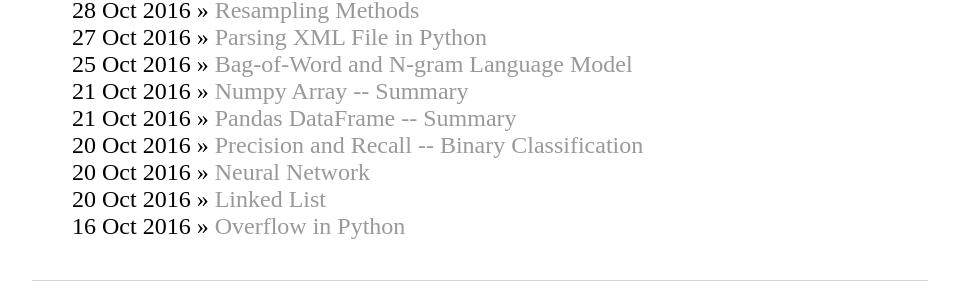
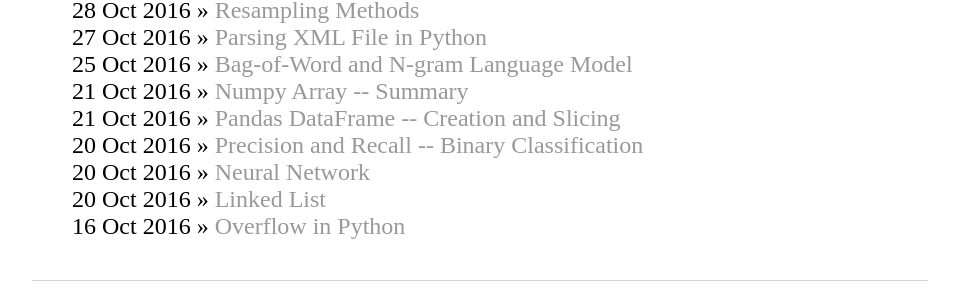
Before and after one commit to xinmu01/xinmu01.github.io, a Jekyll site: the page built from blog/index.html, in a window 1280 px wide. Shown: the part 281-575 px from the top of the page, without its empty margins (160-1119 px from the left). Built offline with Jekyll 4.4.1, drawn with Linux system fonts in a browser that asks for light colours.

Commit message:
Update 2016-10-21-Pandas DataFrame -- Summary.markdown

```diff
--- a/_posts/2016-10-21-Pandas DataFrame -- Summary.markdown
+++ b/_posts/2016-10-21-Pandas DataFrame -- Summary.markdown
@@ -1,7 +1,7 @@
 ---
 layout: post
-title: "Pandas DataFrame -- Summary"
+title: "Pandas DataFrame -- Creation and Slicing"
 date: 2016-10-21
 ---
 
-I this article, I
+I this article, I summarize the way of creating Pandas dataframe and slicin.g
```
